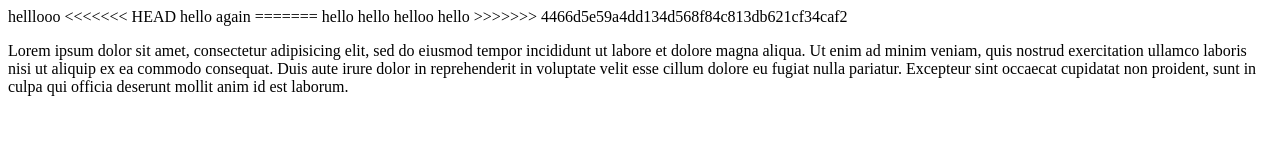
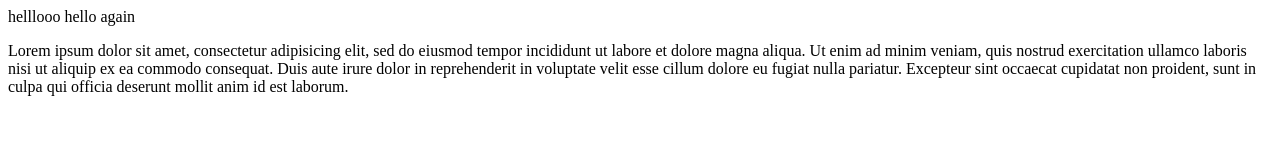
Before and after one commit to avishekdas2018/lecture0, a plain HTML site: page hello.html in a window 1280 px wide. Drawn offline with Linux system fonts and the light colour scheme.

Commit message:
Merge confilct 2

```diff
--- a/hello.html
+++ b/hello.html
@@ -6,11 +6,6 @@
   </head>
   <body>
     helllooo
-<<<<<<< HEAD
-    hello again
-=======
-    hello hello helloo hello
->>>>>>> 4466d5e59a4dd134d568f84c813db621cf34caf2
-    <p>Lorem ipsum dolor sit amet, consectetur adipisicing elit, sed do eiusmod tempor incididunt ut labore et dolore magna aliqua. Ut enim ad minim veniam, quis nostrud exercitation ullamco laboris nisi ut aliquip ex ea commodo consequat. Duis aute irure dolor in reprehenderit in voluptate velit esse cillum dolore eu fugiat nulla pariatur. Excepteur sint occaecat cupidatat non proident, sunt in culpa qui officia deserunt mollit anim id est laborum.</p>
+    hello again <p>Lorem ipsum dolor sit amet, consectetur adipisicing elit, sed do eiusmod tempor incididunt ut labore et dolore magna aliqua. Ut enim ad minim veniam, quis nostrud exercitation ullamco laboris nisi ut aliquip ex ea commodo consequat. Duis aute irure dolor in reprehenderit in voluptate velit esse cillum dolore eu fugiat nulla pariatur. Excepteur sint occaecat cupidatat non proident, sunt in culpa qui officia deserunt mollit anim id est laborum.</p>
   </body>
 </html>
```
